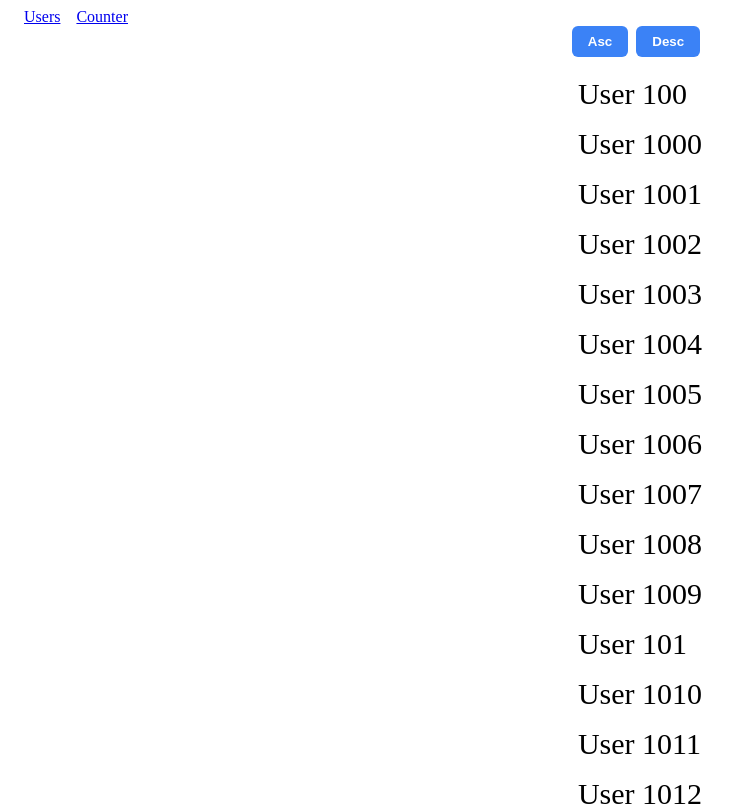
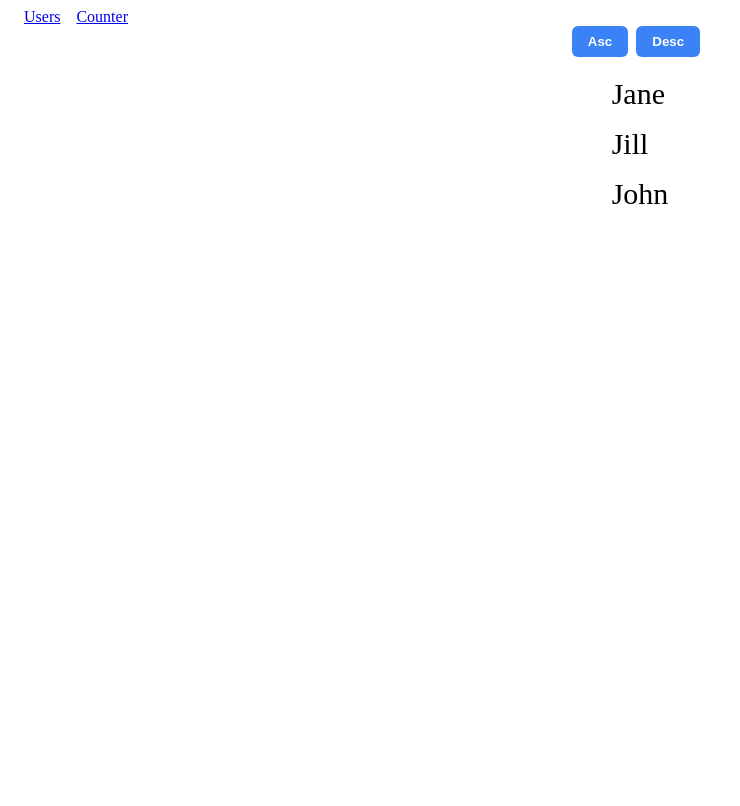
Before and after one commit to shaikouski-arkadzi/redux_2025, a React (Vite) app: page /users in a window 1280 px wide. Shown: the top 806 px of the page, without its empty margins (0-740 px from the left). Built offline with nearby package versions, Linux system fonts and the light colour scheme; data requests are answered from the project's data file.

Commit message:
Mix data from react query and redux

```diff
--- a/src/modules/users/UsersList.tsx
+++ b/src/modules/users/UsersList.tsx
@@ -1,16 +1,33 @@
+import { useQuery } from "@tanstack/react-query";
 import { UserListItem } from "./UserListItem";
-import { useAppDispatch, useAppSelector } from "../../app/store.types";
+import {
+  useAppDispatch,
+  useAppSelector,
+  type AppState,
+} from "../../app/store.types";
 import { sortUsersSlice } from "./sort-users.slice";
 import { selectCountersSum } from "../counters";
-import { selectSortedUsers } from "./select-sorted-users";
+import { sortUsers } from "./select-sorted-users";
 import { deleteCountersUsers } from "./delete-counters-users";
+import { getUsersQueryOptions } from "./api";
 import "./UsersList.css";
+import { useMemo } from "react";
 
 export function UsersList() {
   const dispatch = useAppDispatch();
 
-  const countersSum = useAppSelector(selectCountersSum);
-  const sortedUsers = useAppSelector(selectSortedUsers);
+  const { data: users } = useQuery(getUsersQueryOptions());
+
+  const sortType = useAppSelector(sortUsersSlice.selectors.sortType);
+
+  const selectCountersSumFromAppState = (state: AppState) =>
+    selectCountersSum(state.counters);
+
+  const countersSum = useAppSelector(selectCountersSumFromAppState);
+
+  const sortedUsers = useMemo(() => {
+    return sortUsers(sortType, users ?? []);
+  }, [users, sortType]);
 
   return (
     <div className="container">
```
